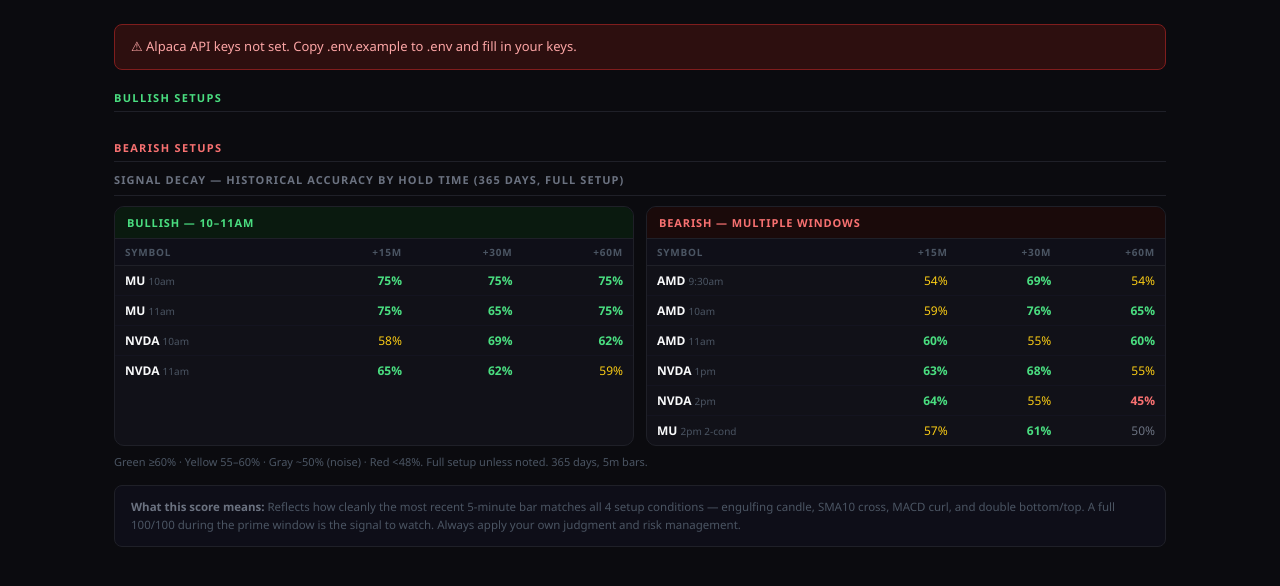
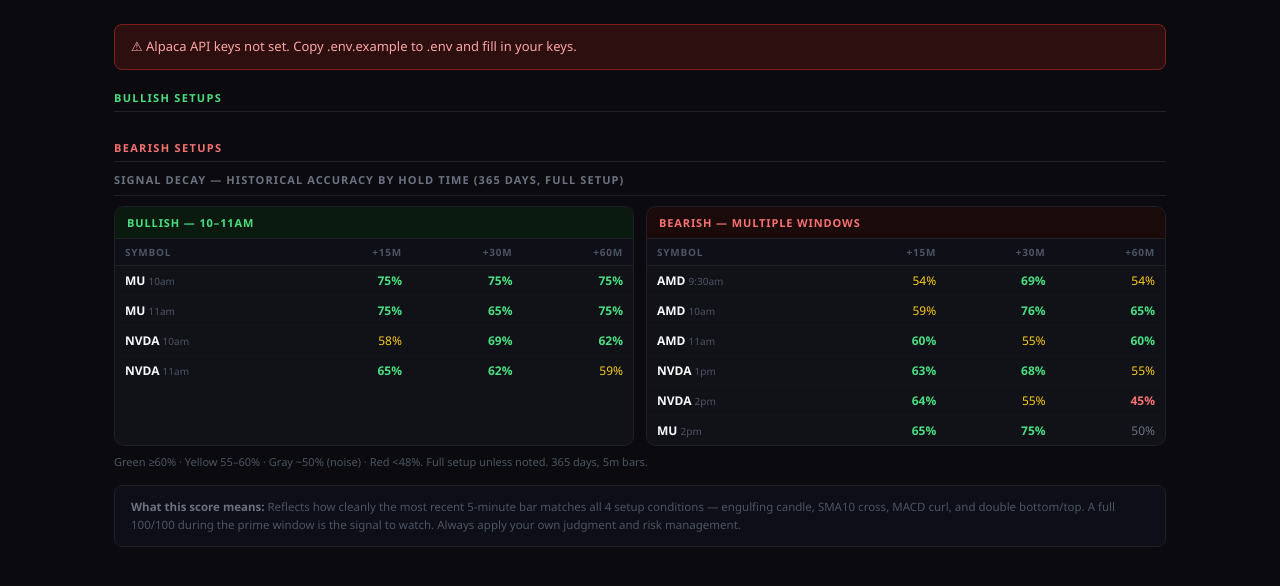
Before and after one commit to mrushjr21-blip/spy-grader, a Flask app: page / in a window 1280 px wide. Shown: the part 55-641 px from the top of the page. Run offline with Flask 3, Linux system fonts and the light colour scheme.

Commit message:
Upgrade MU bearish to full setup at 2pm (75% WR at +30m)

```diff
--- a/app.py
+++ b/app.py
@@ -63,10 +63,10 @@ def _normalize_single(df, symbol):
     return df
 
 
-BEARISH_WATCH      = ["NVDA", "AMD"]  # full setup bearish watch
-BULLISH_WATCH      = ["MU", "NVDA"]   # full setup bullish watch
-ENGULF_BULL_WATCH  = []               # 2-condition bullish watch (empty)
-ENGULF_BEAR_WATCH  = ["MU"]           # 2-condition bearish watch (prime: 2pm only)
+BEARISH_WATCH      = ["NVDA", "AMD", "MU"]  # full setup bearish watch
+BULLISH_WATCH      = ["MU", "NVDA"]         # full setup bullish watch
+ENGULF_BULL_WATCH  = []                     # 2-condition bullish watch (empty)
+ENGULF_BEAR_WATCH  = []                     # 2-condition bearish watch (empty)
 
 # Hardcoded backtest stats for specific symbol/direction/hour combos (full setup, 365 days)
 # Keys: (symbol, direction, ET_hour)
@@ -84,8 +84,8 @@ BACKTEST_STATS = {
     # NVDA full setup bearish (prime: 1-2pm)
     ("NVDA", "bearish", 13): {"wr_15m": 63, "wr_30m": 68, "wr_60m": 55, "avg_15m": "+0.04%", "avg_30m": "+0.04%", "avg_60m": "+0.02%", "mfe": "+0.38%", "note": "Best exit: +30m (68% win rate)"},
     ("NVDA", "bearish", 14): {"wr_15m": 64, "wr_30m": 55, "wr_60m": 45, "avg_15m": "+0.06%", "avg_30m": "+0.06%", "avg_60m": "-0.08%", "mfe": "+0.34%", "note": "Best exit: +15m (64% win rate)"},
-    # MU 2-condition bearish (prime: 2pm)
-    ("MU",   "engulf_bear", 14): {"wr_15m": 57, "wr_30m": 61, "wr_60m": 50, "avg_15m": "+0.05%", "avg_30m": "+0.16%", "avg_60m": "+0.02%", "mfe": "+0.73%", "note": "Best exit: +30m (61% win rate)"},
+    # MU full setup bearish (prime: 2pm)
+    ("MU",   "bearish", 14): {"wr_15m": 65, "wr_30m": 75, "wr_60m": 50, "avg_15m": "+0.13%", "avg_30m": "+0.28%", "avg_60m": "+0.17%", "mfe": "+0.70%", "note": "Best exit: +30m (75% win rate)"},
 }
 
 def fetch_spy_data():
@@ -719,6 +719,21 @@ def grade():
                     result["score"]          = 0
                     result["criteria"]       = []
                     result["values"]         = {}
+            if sym == "MU":
+                mu_bear_hour = now_et.hour
+                result["in_window"] = mu_bear_hour == 14
+                if mu_bear_hour == 14:
+                    result["window_quality"] = "prime"
+                    result["window_label"]   = "2pm — MU bearish prime window"
+                else:
+                    result["window_quality"] = "avoid"
+                    result["window_label"]   = "Outside MU bearish window (prime: 2pm)"
+                    result["suppressed"]     = True
+                    result["prime_label"]    = "2pm ET"
+                    result["detected"]       = False
+                    result["score"]          = 0
+                    result["criteria"]       = []
+                    result["values"]         = {}
             result["price"] = round(float(sym_5m["close"].iloc[-1]), 2) if len(sym_5m) else None
             bearish_watch[sym] = result
 
--- a/templates/index.html
+++ b/templates/index.html
@@ -585,9 +585,9 @@
             <td style="padding:6px 10px;text-align:right;color:#f87171;font-weight:600">45%</td>
           </tr>
           <tr>
-            <td style="padding:6px 10px;font-weight:700;color:#f9fafb">MU <span style="font-size:10px;color:#4b5563;font-weight:400">2pm 2-cond</span></td>
-            <td style="padding:6px 10px;text-align:right;color:#facc15">57%</td>
-            <td style="padding:6px 10px;text-align:right;color:#4ade80;font-weight:600">61%</td>
+            <td style="padding:6px 10px;font-weight:700;color:#f9fafb">MU <span style="font-size:10px;color:#4b5563;font-weight:400">2pm</span></td>
+            <td style="padding:6px 10px;text-align:right;color:#4ade80;font-weight:600">65%</td>
+            <td style="padding:6px 10px;text-align:right;color:#4ade80;font-weight:600">75%</td>
             <td style="padding:6px 10px;text-align:right;color:#6b7280">50%</td>
           </tr>
         </table>
```
